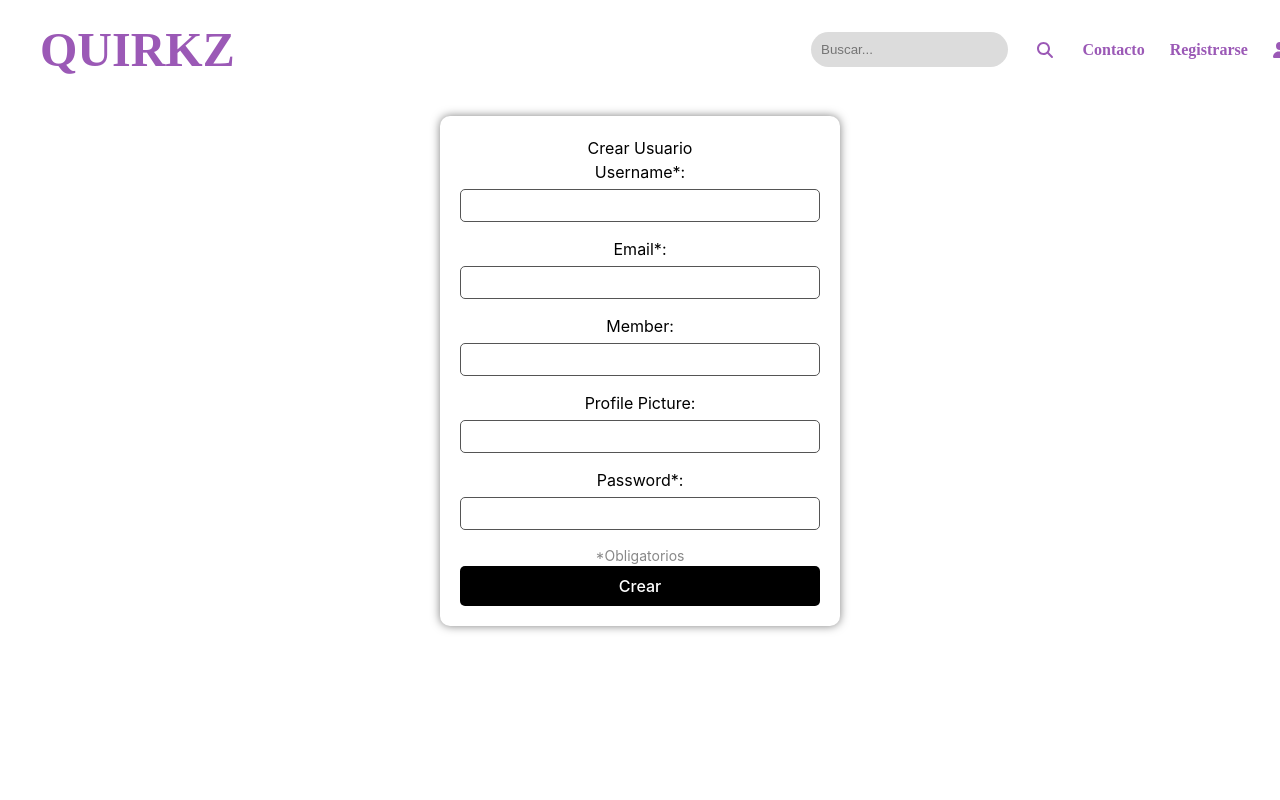
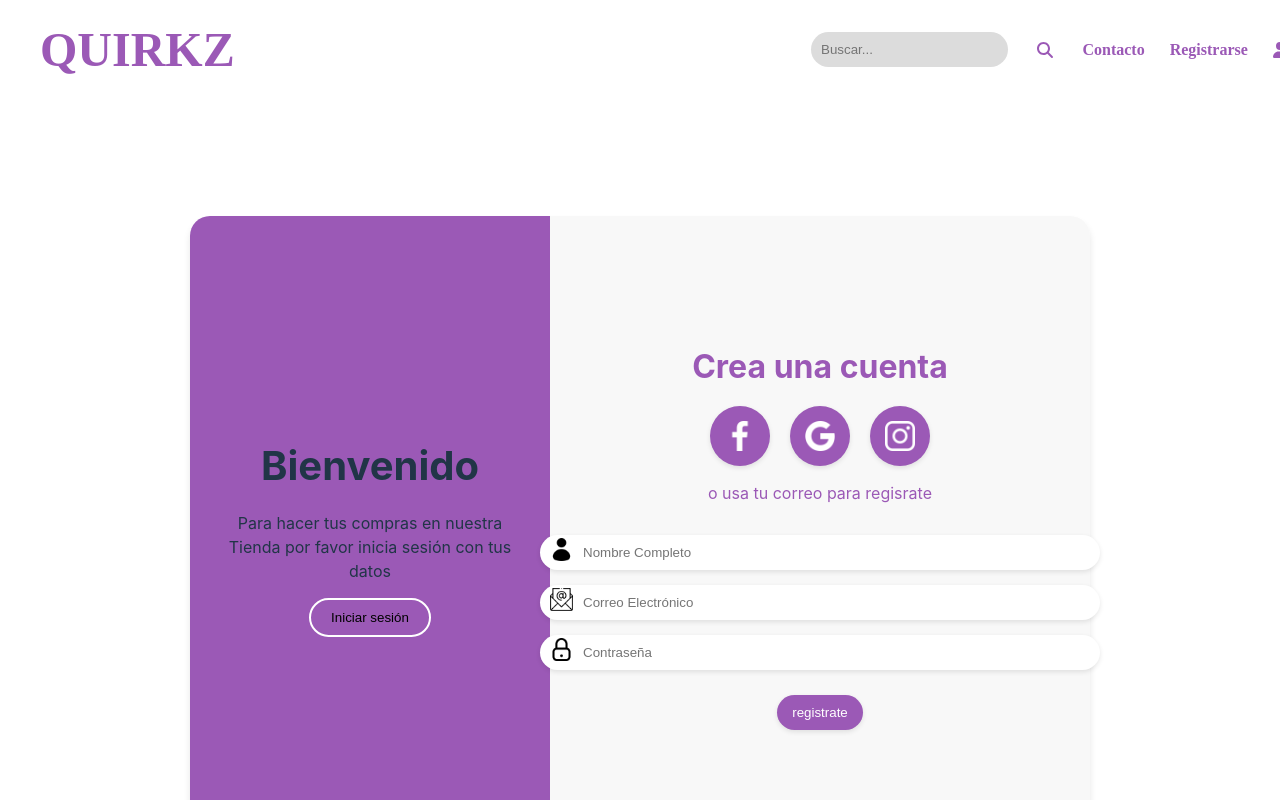
Before and after one commit to xshotsp/Proyecto-Final, a React (Vite) app in the folder Client/: page /createuser in a window 1280 px wide. Shown: the top 800 px of the page. Built offline with nearby package versions, Linux system fonts and the light colour scheme.

Commit message:
registre y login con validaciones en tiempo real

```diff
--- a/Client/src/components/Login/Login.jsx
+++ b/Client/src/components/Login/Login.jsx
@@ -37,7 +37,15 @@ const Login = () => {
 
   const handleChange = (e) => {
     const { name, value } = e.target;
+    console.log(`Campo '${name}' cambió a: ${value}`);
     validateField(name, value);
+
+  if (name === 'email') {
+    setEmail(value);
+  } else if (name === 'password') {
+    setPassword(value);
+  }
+
   };
 
   const handleSubmit = async (e) => {
@@ -95,12 +103,10 @@ const Login = () => {
           <i className={style.bx}><img className={style.bx_email} src={EML} alt='Email' /></i>
           <input
                   type="email"
-            placeholder='Correo Electronico'
+                  placeholder='Correo Electrónico'
+                  name='email'
                   value={email}
-            onChange={(e) => {
-              setEmail(e.target.value);
-              validateField('email', e.target.value);
-            }}
+                  onChange={handleChange}
                 />
         </label>
         </div>
@@ -110,16 +116,17 @@ const Login = () => {
           <i className={style.bx}><img className={style.bx_contra} src={pss} alt='contraseña' /></i>
           <input
                   type="password"
-            placeholder='contraseña'
+                  placeholder='Contraseña'
+                  name='password'
                   value={password}
-            onChange={(e) => {
-              setPassword(e.target.value);
-              validateField('password', e.target.value);
-            }}
+                  onChange={handleChange}
                 />
         </label>
        </div>
        {passwordError && <p className={style.error}>{passwordError}</p>}
+       <div className={style.olvidar}>
+          <Link to={``}><p>¿olvidaste tu contraseña?</p></Link>
+       </div>
         <input type="submit" value='Iniciar sesión' />
         {loginError && <p className={style.error}>{loginError}</p>}
       </form>
--- a/Client/src/components/createUserForm/CreateUserForm.jsx
+++ b/Client/src/components/createUserForm/CreateUserForm.jsx
@@ -1,94 +1,161 @@
-import { useState } from "react";
-import LabelAndInput from "../labelAndInput/LabelAndInput";
-import axios from "axios";
-import Notification from "../notification/Notification";
-import s from "./create.module.css"
+import React, { useState } from 'react';
+import axios from 'axios';
+import { Link } from 'react-router-dom';
+import style from "./create.module.css";
+import FB from '../../assets/facebook.png';
+import GL from '../../assets/buscar.png';
+import INS from '../../assets/instagram.png';
+import US from '../../assets/usuario.png'
+import EML from '../../assets/email.png';
+import pss from '../../assets/cerrar-con-llave.png';
 
-const CreateUserForm = () => {
-  const [notification, setNotification] = useState(null);
-  const [input, setInput] = useState({
-    username: "",
-    password: "",
-    email: "",
-    profile_picture: "",
-    member: "",
-  });
 
-  const formHandler = (event) => {
-    setInput({
-      ...input,
-      [event.target.name]: event.target.value,
-    });
+const CreateUserForm = ({ history }) => {
+  const [user, setUser] = useState('');
+  const [email, setEmail] = useState('');
+  const [password, setPassword] = useState('');
+  const [emailError, setEmailError] = useState('');
+  const [passwordError, setPasswordError] = useState('');
+  const [userError, setUserError] = useState('');
+  const [registeError, setregisteError] = useState('');
+
+  const isEmailValid = /^[\w-]+(\.[\w-]+)*@([\w-]+\.)+[a-zA-Z]{2,7}$/;
+  const isPasswordValid = /^(?=.*\d)(?=.*[a-z])(?=.*[A-Z]).{6,}$/;
+  const isUsernameValid = /^[a-zA-Z0-9_]+$/;
+
+  const validateField = (name, value) => {
+    let fieldError = '';
+
+    if (name === 'user') {
+      if (!isUsernameValid.test(value)) {
+        fieldError = 'Por favor, ingrese un nombre de usuario válido (solo letras, números y guiones bajos permitidos).';
+      }
+      setUserError(fieldError);
+    } else if (name === 'email') {
+      if (!isEmailValid.test(value)) {
+        fieldError = 'Por favor, ingrese un correo electrónico válido.';
+      }
+      setEmailError(fieldError);
+    } else if (name === 'password') {
+      if (!isPasswordValid.test(value)) {
+        fieldError = 'La contraseña debe contener al menos 6 caracteres, una letra mayúscula, una letra minúscula y un número.';
+      }
+      setPasswordError(fieldError);
+    }
+    return fieldError;
   };
+  const handleChange = (e) => {
+    const { name, value } = e.target;
+    console.log(`Campo '${name}' cambió a: ${value}`);
+    validateField(name, value);
 
-  const submitHandler = async (event) => {
-    event.preventDefault();
-    try {
-      const response = await axios.post("http://localhost:3001/user", input);
-      setNotification({
-        message: "Usuario creado con éxito",
-        status: response.status,
-      });
-
-      setTimeout(() => {
-        setNotification(null);
-      }, 5000);
-    } catch (error) {
-      setNotification({
-        message: error.response.data,
-        status: 400,
-      });
-      setTimeout(() => {
-        setNotification(null);
-      }, 5000);
+    // Agrega las llamadas a setUser, setEmail, y setPassword aquí
+    if (name === 'user') {
+      setUser(value);
+    } else if (name === 'email') {
+      setEmail(value);
+    } else if (name === 'password') {
+      setPassword(value);
     }
   };
 
+
+  const handleSubmit = async (e) => {
+    e.preventDefault();
+
+    const userFieldError = validateField('user', user);
+    const emailFieldError = validateField('email', email);
+    const passwordFieldError = validateField('password', password);
+
+    if (userFieldError || emailFieldError || passwordFieldError) {
+      return;
+    }
+
+    try {
+      const response = await axios.post('http://localhost:3001/user/login', {
+        user,
+        email,
+        password,
+      });
+
+      if (response.ok) {
+        console.log('registro exitoso');
+        history.push('/');
+      }
+
+    } catch (error) {
+      console.error('Error al registrase:', error.message);
+      setregisteError('Credenciales incorrectas, por favor regístrate o valida nuevamente');
+    }
+  };
+
+
   return (
-    <div>
-      <form className={`${s.form} ${s["s-form"]}`} onSubmit={submitHandler}>
-        <fieldset>
-        <legend>Crear Usuario</legend>
-          <LabelAndInput
-            label="Username*"
-            type="text"
-            name="username"
-            value={input.username}
-            handler={formHandler}
-          />
-          <LabelAndInput
-            label="Email*"
-            type="text"
-            name="email"
-            value={input.email}
-            handler={formHandler}
-          />
-          <LabelAndInput
-            label="Member"
-            type="text"
-            name="member"
-            value={input.member}
-            handler={formHandler}
-          />
-          <LabelAndInput
-            label="Profile Picture"
-            type="text"
-            name="profile_picture"
-            value={input.profile_picture}
-            handler={formHandler}
-          />
-          <LabelAndInput
-            label="Password*"
-            type="password"
-            name="password"
-            value={input.password}
-            handler={formHandler}
-          />
-          <p>*Obligatorios</p>
-          <button type="submit">Crear</button>
-        </fieldset>
-      </form>
-      <Notification notification={notification} />
+    <div className={style.container_from}>
+      <div className={style.information}>
+        <div className={style.info_childs}>
+          <h2>Bienvenido</h2>
+          <p>
+            Para hacer tus compras en nuestra Tienda por favor
+            inicia sesión con tus datos
+          </p>
+          <Link to={`/Login`}><input type="button" value='Iniciar sesión' /></Link>
+        </div>
+      </div>
+      <div className={style.from_information}>
+        <div className={style.infor_childs}>
+          <h2>Crea una cuenta </h2>
+          <div className={style.icons}>
+            <i className={style.bx}><img className={style.bx_fc} src={FB} alt="logoFacebook" /></i>
+            <i className={style.bx}><img className={style.bx_gl} src={GL} alt="logoGoogle" /></i>
+            <i className={style.bx}><img className={style.bx_in} src={INS} alt="logoInstagram" /></i>
+          </div>
+          <p>o usa tu correo para regisrate</p>
+          <form className={style.form} onSubmit={handleSubmit}>
+            <div className={style.tamaño}>
+              <label>
+                <i className={style.bx}><img className={style.bx_user} src={US} alt="usuario" /></i>
+                <input
+                  type="text"
+                  placeholder='Nombre Completo'
+                  name='user'
+                  value={user}
+                  onChange={handleChange}
+                />
+              </label>
+              {userError && <p className={style.error}>{userError}</p>}
+            </div>
+            <div className={style.tamaño}>
+              <label>
+                <i className={style.bx}><img className={style.bx_email} src={EML} alt='Email' /></i>
+                <input
+                  type="email"
+                  placeholder='Correo Electrónico'
+                  name='email'
+                  value={email}
+                  onChange={handleChange}
+                />
+              </label>
+              {emailError && <p className={style.error}>{emailError}</p>}
+            </div>
+            <div className={style.tamaño}>
+              <label>
+                <i className={style.bx}><img className={style.bx_contra} src={pss} alt='contraseña' /></i>
+                <input
+                  type="password"
+                  placeholder='Contraseña'
+                  name='password'
+                  value={password}
+                  onChange={handleChange}
+                />
+              </label>
+              {passwordError && <p className={style.error}>{passwordError}</p>}
+            </div>
+            <input type="submit" value='registrate' />
+            {registeError && <p className={style.error}>{registeError}</p>}
+          </form>
+        </div>
+      </div>
     </div>
   );
 };
--- a/Client/src/components/createUserForm/create.module.css
+++ b/Client/src/components/createUserForm/create.module.css
@@ -1,66 +1,274 @@
-.s-form {
-    max-width: 400px;
-    margin: 0 auto;
-    background-color: #fff;
-    padding: 20px;
-    border-radius: 10px;
-    box-shadow: 0 0 10px rgba(0, 0, 0, 0.5);
-    color: #000;
-    position: relative;
-    top: 100px;
+:root{
+  --morado:#9b59b6;
+  --blanco: #FFFF;
+}
+
+.container_from{
+   display: flex;
+   align-items: center;
+   justify-content: center;
+   top: 200px;
+   height: 80vh;
+   border-radius: 20px;
+   box-shadow: 0 5px 7px rgba(0, 0, 0, .1);
+   max-width: 900px;
+   transition: all 1s ease;
+   padding: 20px;
+   position: relative;
+   margin: 0 auto;
+}
+
+.information{
+  width: 40%;
+  display: flex;
+  align-items: center;
+  text-align: center;
+  height: 80vh;
+  background-color:var(--morado);
+  border-top-left-radius: 20px;
+  border-bottom-left-radius: 20px;
+  position: absolute;
+  left: 0;
+}
+
+.info_childs{
+  width:100%;
+  padding: 0 30px;
+}
+
+.info_childs h2{
+  font-size: 2.5rem;
+}
+
+.info_childs p{
+margin: 15px 0;
+}
+
+.info_childs input{
+ background-color: transparent;
+ outline: none;
+ border: solid 2px #FFF;
+ border-radius: 20px;
+ padding: 10px 20px;
+ cursor: pointer;
+ transition: backround-color .3s ease;
+}
+
+.info_childs input:hover{
+  background-color:var(--blanco);
+  border: none;
+  color:var(--morado);
+  box-shadow: 0 2px 5px rgba(0, 0, 0, .1);
+ }
+
+ .from_information{
+  display: flex;
+  align-items: center;
+  justify-content: center;
+  text-align: center;
+  background-color: #f8f8f8;
+  width: 60%;
+  right: 0;
+  height: 80vh;
+  position: absolute;
+ border-top-right-radius: 20px;
+ border-bottom-right-radius: 20px;
+
+ }
+
+ .infor_childs{
+padding: 0 30px;
+ }
+
+ .infor_childs h2{
+   color: var(--morado);
+   font-size: 2rem;
+   }
+
+   .infor_childs p{
+     color: var(--morado);
+     }
+
+    .icons{
+      margin: 15px 0;
+      display: flex;
+      justify-content: center;
+    }
+
+    .icons i{
+      display: flex;
+      align-items: center;
+      border-radius: 50%;
+      padding: 15px;
+      cursor: pointer;
+      margin: 0 10px;
+      transition: background-color 0.3s ease;
+      box-shadow: 0 2px 5px rgba(0, 0, 0, .1);
+      background-color: var(--morado);
+      color: var(--blanco);
+    }
+    .icons i img{
+     filter: invert(1);
+    }
+
+    .form{
+      margin: 30px 0 0 0;
+    }
+
+    .form label {
+      display: flex;
+      align-items: center;
+      margin-bottom: 15px;
+      border-radius: 20px;
+      padding: 0 10px;
+      background-color: #fff;
+      box-shadow: 0 2px 5px rgba(0, 0, 0, .1);
+    }
+
+    .form label input{
+      width: 100%;
+      padding: 10px;
+      background-color: #fff;
+      border: none;
+      outline: none;
+      border-radius: 20px;
+      color: #333;
+    }
+
+    .form label i {
+      color: #a7a7a7;
+    }
+
+
+   .form input[type='submit']{
+    background-color: var(--morado);
+    color: var(--blanco);
+    border-radius: 20px;
+    border: none;
+    padding: 10px 15px;
+    cursor: pointer;
+    margin-top:10px ;
+    box-shadow: 0 2px 5px rgba(0, 0, 0, .1);
+   }
+
+   .form input[type='submit']:hover{
+    background-color: var(--blanco);
+    color: var(--morado);
+    border: solid 1px var(--morado);
+   }
+
+   .error {
+    color: #ff0000;
+    font-size: 0.rem;
+    margin-top: 5px;
+    margin-bottom: 7px;
   }
 
-  .s-form fieldset {
-    border: none;
-    padding: 0;
-    margin: 0;
+  .tamaño{
+    position: relative;
+    width: 70vh;
   }
 
-  .s-form label {
-    display: block;
-    margin-bottom: 5px;
+
+.bx_user{
+ height: 23px;
+}
+
+.bx_contra{
+  height: 23px;
+ }
+
+ .bx_email{
+  height: 23px;
+ }
+
+ .bx_fc{
+  height: 30px;
+ }
+
+ .bx_gl{
+  height: 30px;
+ }
+
+ .bx_in{
+  height: 30px;
+ }
+
+ /* response from*/
+
+ @media screen and (max-width:750px) {
+  html{
+    font-size: 12px;
+  }
+  .tamaño{
+    width: 50vh;
   }
 
-  .s-form input {
-    width: 100%;
-    padding: 8px;
-    margin-bottom: 15px;
-    border: 1px solid #555;
-    border-radius: 5px;
-    background-color: #fff;
-    color: #fff;
+
+
+ }
+
+ @media screen and (max-width:580px) {
+  html{
+    font-size: 10px;
+  }
+  .container_from{
+    flex-direction: column;
+    top: 300px;
+    height: 50vh;
   }
 
-  .s-form button {
+  .information{
     width: 100%;
-    padding: 10px;
-    background-color: #000;
-    color: #fff;
-    border: none;
-    border-radius: 5px;
-    cursor: pointer;
+    bottom: 8px;
+    border-top-left-radius: 20px;
+    border-top-right-radius: 20px;
+    border-bottom-left-radius: 0px;
   }
 
-  .s-form button:hover {
-    background-color: #27ae60;
+  .from_information{
+    width: 100%;
+    padding: 20px;
+    border-top-left-radius: 0px;
+    border-top-right-radius: 0px;
+    border-bottom-right-radius:20px;
+    border-bottom-left-radius:20px;
+    top: 300px;
   }
 
-  .s-form p {
-    color: #888;
-    font-size: 14px;
+ }
+
+ @media screen and (max-width:400px) {
+  html{
+    font-size: 10px;
+  }
+  .container_from{
+    height: auto;
+    flex-direction: column;
+    top: 300px;
+    height: 50vh;
   }
 
-  .s-form .notification {
-    position: fixed;
-    top: 20px;
-    right: 20px;
-    background-color: #e74c3c;
-    color: #fff;
-    padding: 10px;
-    border-radius: 5px;
-    display: none;
+  .information{
+    width: 100%;
+    padding: 20px;
+    border-top-left-radius: 20px;
+    border-top-right-radius: 20px;
+    border-bottom-left-radius: 0px;
   }
 
-  .s-form .notification.show {
-    display: block;
+  .from_information{
+    width: 100%;
+    padding: 20px;
+    border-top-left-radius: 0px;
+    border-top-right-radius: 0px;
+    border-bottom-right-radius:20px;
+    border-bottom-left-radius:20px;
+    top: 300px;
   }
+
+  .tamaño{
+    width: 50vh;
+  }
+
+ }
```
Lines whose indentation alone changed are shown as unchanged.
